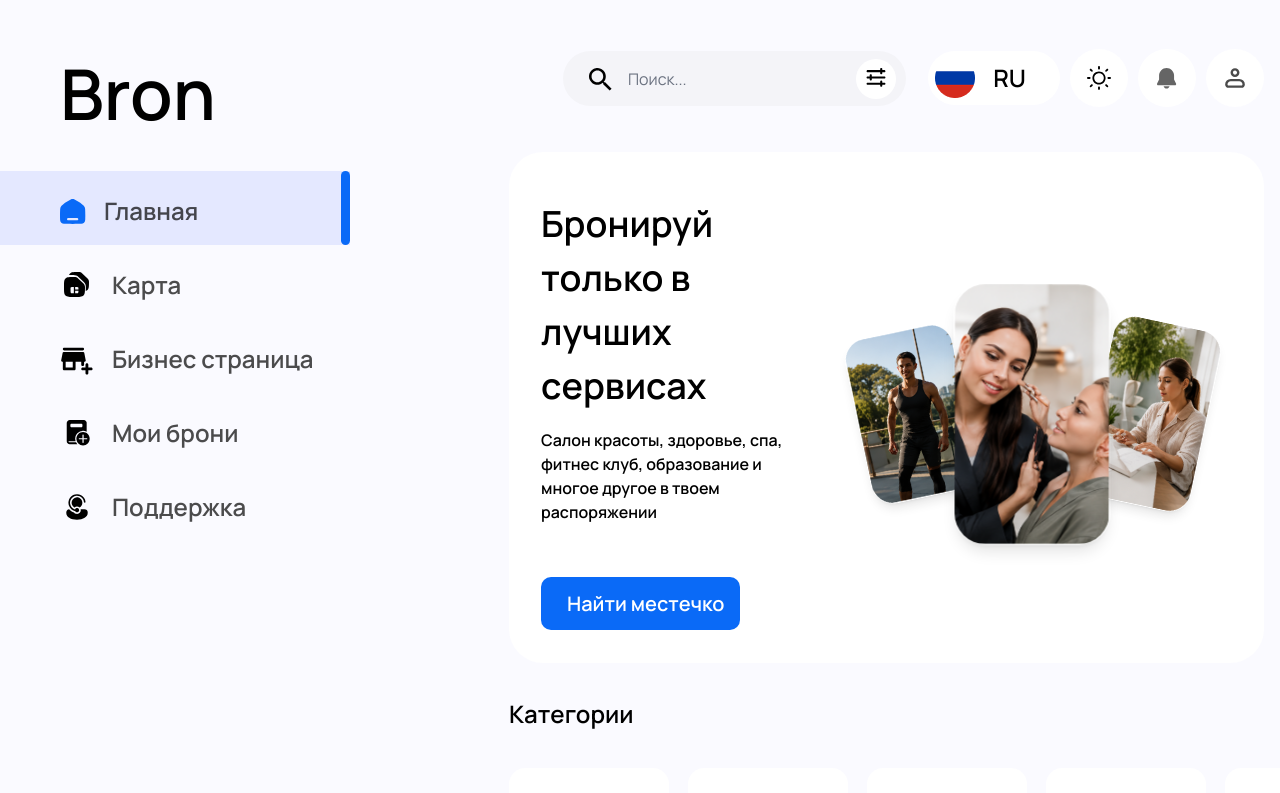
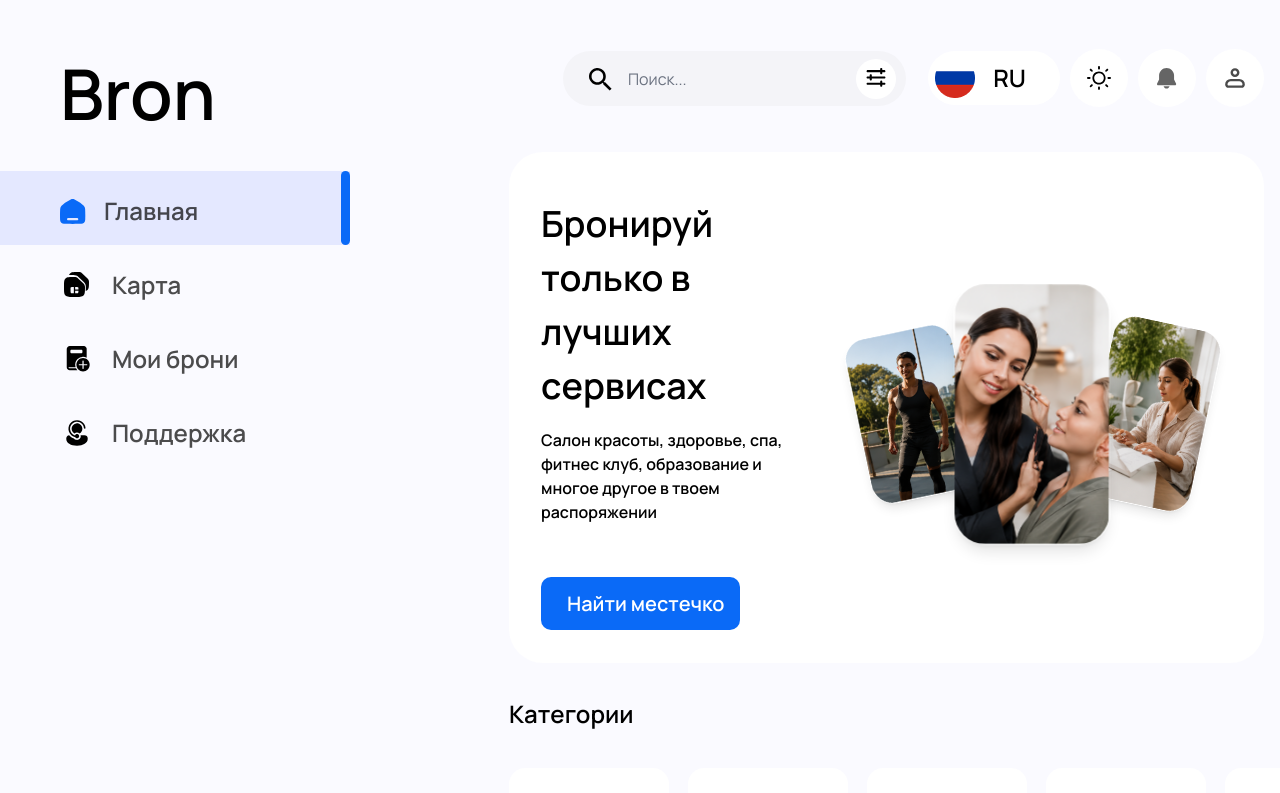
Before and after one commit to rgxzlol/Bron-frontend, a Next.js app: page / in a window 1280 px wide. Shown: the top 793 px of the page. Built offline with nearby package versions, Linux system fonts and the light colour scheme.

Commit message:
left: bg005 bg006

```diff
--- a/src/components/layout/Sidebar/Sidebar.tsx
+++ b/src/components/layout/Sidebar/Sidebar.tsx
@@ -8,6 +8,16 @@ import { useBusinessFormStore } from "@/store/businessForm.store";
 
 export default function Sidebar() {
   const closeForm = useBusinessFormStore((state) => state.closeForm);
+  const hasApprovedBusiness = useBusinessFormStore(
+    (state) => state.hasApprovedBusiness,
+  );
+
+  const visibleNavItems = mainNavItems.filter((item) => {
+    if (item.href === routes.business) {
+      return hasApprovedBusiness;
+    }
+    return true;
+  });
 
   return (
     <aside className="sticky top-0 h-screen flex w-[350px] shrink-0 flex-col pt-[41px] mr-[93px]">
@@ -16,7 +26,7 @@ export default function Sidebar() {
       </div>
 
       <ul className="list-none w-full mt-[25px]">
-        {mainNavItems.map((item) => {
+        {visibleNavItems.map((item) => {
           const isHome = item.href === routes.home;
 
           return (
--- a/src/store/businessForm.store.ts
+++ b/src/store/businessForm.store.ts
@@ -34,6 +34,7 @@ interface BusinessFormState {
   formData: BusinessFormData;
   hasHydrated: boolean;
   applicationStatus: BusinessApplicationStatus;
+  hasApprovedBusiness: boolean;
   openForm: () => void;
   closeForm: () => void;
   setFormField: (field: keyof BusinessFormData, value: string) => void;
@@ -51,6 +52,7 @@ export const useBusinessFormStore = create<BusinessFormState>()(
       formData: emptyForm,
       hasHydrated: false,
       applicationStatus: "idle",
+      hasApprovedBusiness: false,
 
       openForm: () => set({ isFormOpen: true }),
       closeForm: () => set({ isFormOpen: false, formData: emptyForm }),
@@ -69,7 +71,9 @@ export const useBusinessFormStore = create<BusinessFormState>()(
           formData: emptyForm,
         }),
 
-      approveApplication: () => set({ applicationStatus: "approved" }),
+      approveApplication: () =>
+        set({ applicationStatus: "approved", hasApprovedBusiness: true }),
+
       rejectApplication: () => set({ applicationStatus: "rejected" }),
 
       dismissResult: () =>
```
